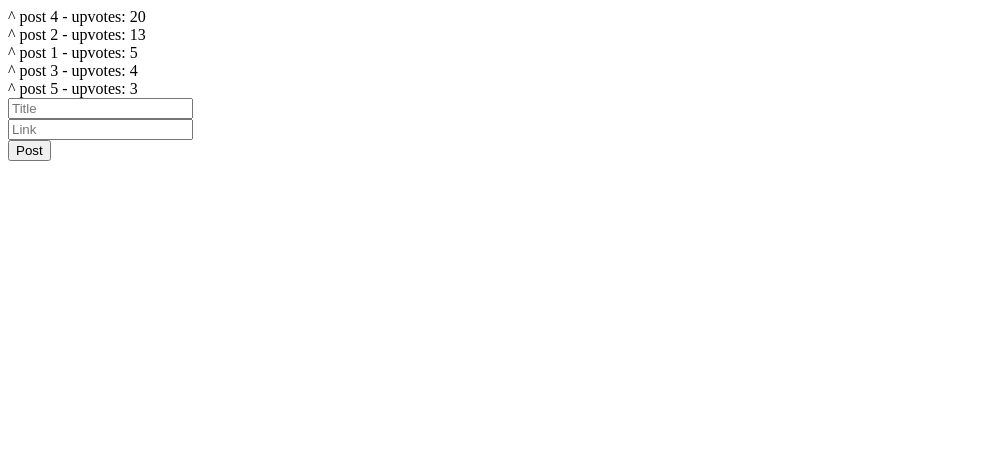
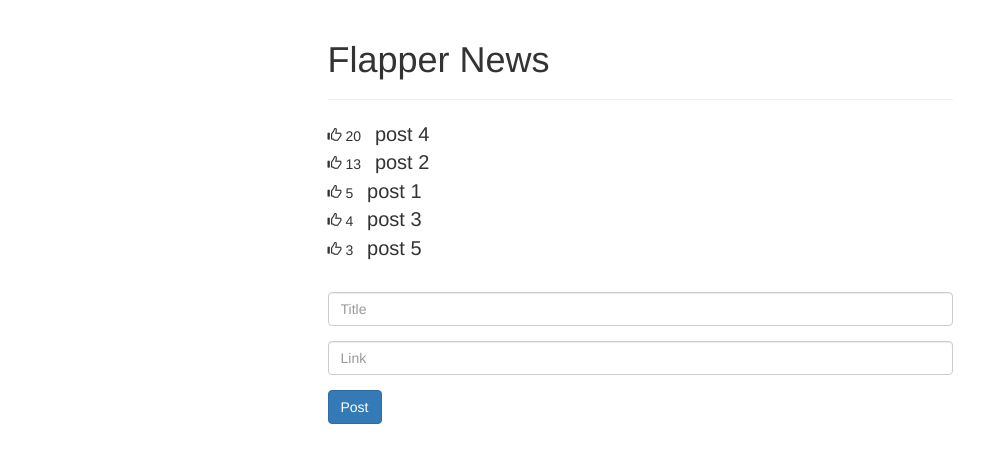
Before and after one commit to NathanielGiron/angular-rails, a plain HTML site: page index.html in a window 1280 px wide. Shown: the whole page, without its empty margins (0-1008 px from the left). Drawn offline with nearby package versions, Linux system fonts and the light colour scheme.

Commit message:
Adding Some Style

```diff
--- a/index.html
+++ b/index.html
@@ -1,30 +1,46 @@
 <!DOCTYPE html>
 <html>
 <head>
-	<title>Angular Test</title>
+	<title>Flapper News</title>
+	<link href="http://maxcdn.bootstrapcdn.com/bootstrap/3.2.0/css/bootstrap.min.css" rel="stylesheet">
+	<link href="style.css" rel="stylesheet">
 	<script src="http://ajax.googleapis.com/ajax/libs/angularjs/1.2.19/angular.min.js"></script>
 	<script src="app.js"></script>
 </head>
 <body ng-app="flapperNews" ng-controller="MainCtrl">
 
+	<div class="row">
+		<div class="col-md-6 col-md-offset-3">
+
+			<div class="page-header">
+				<h1>Flapper News</h1>
+			</div>
+
 			<div ng-repeat="post in posts | orderBy: '-upvotes'">
-		<span ng-click="incrementUpvotes(post)">^</span>
+				<span class="glyphicon glyphicon-thumbs-up" ng-click="incrementUpvotes(post)"></span>
+				{{post.upvotes}}
+				<span class="posts">
 					<a ng-show="post.link" href="{{post.link}}">
 						{{post.title}}
 					</a>
 					<span ng-hide="post.link">
 						{{post.title}}
 					</span>
-		- upvotes: {{post.upvotes}}
+				</span>
 			</div>
 
 			<form ng-submit="addPost()">
-		<input type="text" placeholder="Title" ng-model="title"></input>
-		<br>
-		<input type="text" placeholder="Link" ng-model="link"></input>
-		<br>
-		<button type="submit">Post</button>
+				<div class="form-group">
+					<input type="text" class="form-control" placeholder="Title" ng-model="title"></input>
+				</div>
+				<div class="form-group">
+					<input type="text" class="form-control" placeholder="Link" ng-model="link"></input>
+				</div>
+				<button type="submit" class="btn btn-primary">Post</button>
 			</form>
+
+		</div>
+	</div>
 
 </body>
 </html>
--- /dev/null
+++ b/style.css
@@ -0,0 +1,10 @@
+form {
+  margin-top:30px;
+}
+.glyphicon-thumbs-up {
+  cursor:pointer
+}
+.posts {
+  font-size: 20px;
+  margin-left: 10px;
+}
```
Lines whose indentation alone changed are shown as unchanged.
